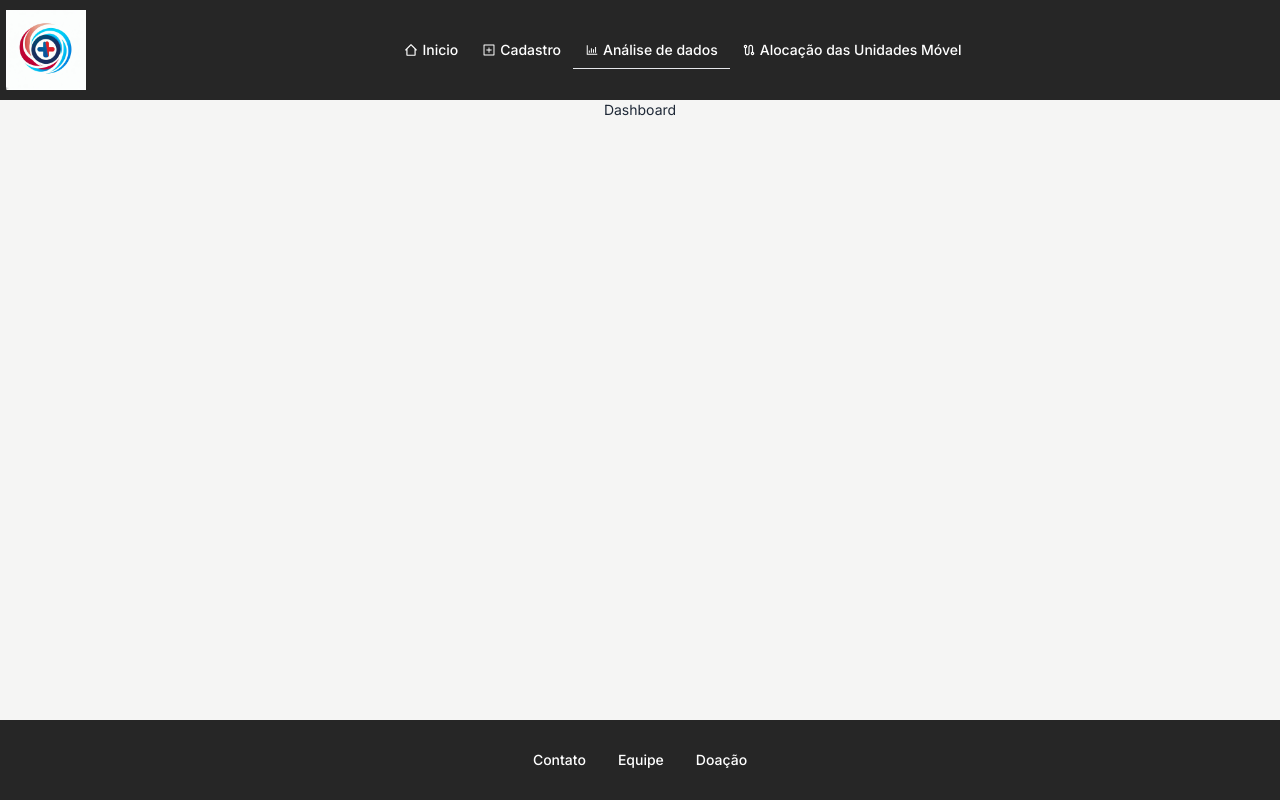
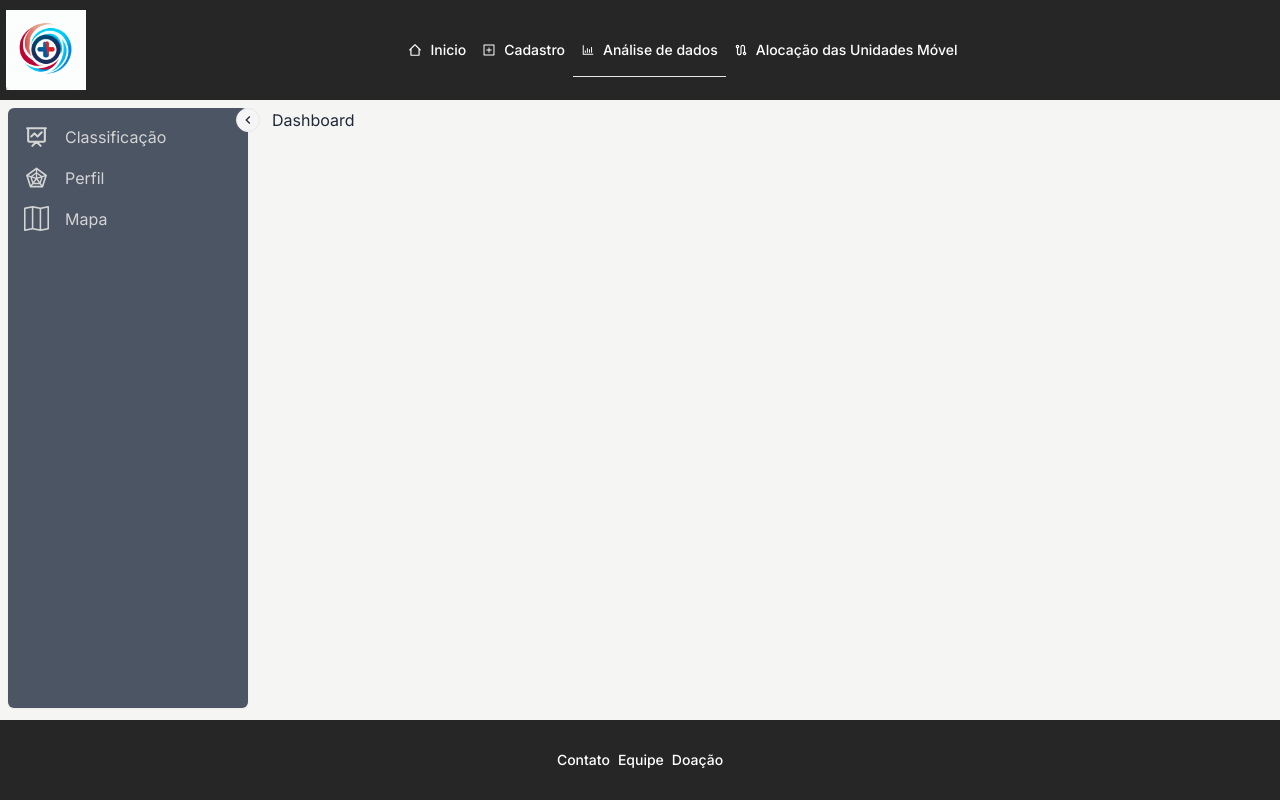
Before and after one commit to silva-fabiofreitas/frontend-gbm, a Next.js app: page /dashboard in a window 1280 px wide. Built offline with nearby package versions, Linux system fonts and the light colour scheme.

Commit message:
feat: Adicionar sidebar

```diff
--- a/src/app/dashboard/page.jsx
+++ b/src/app/dashboard/page.jsx
@@ -1,11 +1,14 @@
 import PageWrapper from "@/components/template/Wrapper";
-export default function Dashboard(props) {
-    const style = props.style
+import Sidebar from "@/components/sidebar/Sidebar";
+import { MdOutlineKeyboardArrowLeft } from "react-icons/md";
+
+export default function Dashboard() {
     return (
         <PageWrapper>
-            <div className={`footer flex items-center justify-center ${style}`}>
-                {props.children}
-                Dashboard
+            <div className={`flex m-2 gap-6`}>
+                    <Sidebar className={'flex w-60 rounded-md shadow-sm bg-gray-600 h-[calc(100vh_-_200px)]'}/>
+
+                <div className="">Dashboard</div>
             </div>
         </PageWrapper>
     )
--- a/src/app/globals.css
+++ b/src/app/globals.css
@@ -53,3 +53,20 @@ footer.footer {
   height: 100vh;
   background-color: #f5f5f5;
 }
+
+.btn-sidebar {
+  position: absolute;
+  right: 0;
+  top: 0;
+  border: none;
+  background-color: #f5f5f5;
+  width: 1.5rem;
+  height: 1.5rem;
+  border: 1px solid #e5e7eb;
+  border-radius: 50%;
+  display: flex;
+  align-items: center;
+  justify-content: center;
+  cursor: pointer;
+  transform: translateX(50%);
+}
--- a/src/app/layout.js
+++ b/src/app/layout.js
@@ -35,13 +35,13 @@ export default function RootLayout({ children }) {
       <div className='app'>
                 <Logo style='bg-neutral-800'></Logo>
                 <Header style='bg-neutral-800'>
-                    <Nave links={linksHeader} className='flex bg-neutral-800'></Nave>
+                    <Nave links={linksHeader} className='flex bg-neutral-800' classNameLink='relative text-white hover:bg-gray-700 hover:text-white rounded-md px-1 py-2 text-sm font-medium'></Nave>
                 </Header>
                 <Main style='bg-stone-100 overflow-y-auto'>
                   {children}
                 </Main>
                 <Footer style='bg-neutral-800 flex'>
-                    <Nave className='bg-neutral-800 flex' links={linksFooter}></Nave>
+                    <Nave className='bg-neutral-800 flex' links={linksFooter} classNameLink='relative text-white hover:bg-gray-700 hover:text-white rounded-md py-2 text-sm font-medium'></Nave>
                 </Footer>
             </div>
 
--- a/src/components/register/Table_.jsx
+++ b/src/components/register/Table_.jsx
@@ -1,27 +1,19 @@
 'use client'
 import { FiEdit, FiTrash } from 'react-icons/fi'
-import { useRouter } from 'next/navigation'
 import _Form from './_Form'
-import { motion, AnimatePresence } from 'framer-motion'
+import { motion, AnimatePresence, delay } from 'framer-motion'
+import { use, useState } from 'react'
 
 export default function Table(props) {
-    const router = useRouter()
     const data = props.data
     const columns = props.columns
 
-    const {editRegister ,openDeleteRegister} = props
+    const { editRegister, openDeleteRegister } = props
 
     function renderRow() {
         return data?.map((value, index) => (
 
-            <motion.tr
-                initial={{opacity: 0}}
-                animate={{opacity: 1}}
-                exit={{ opacity: 0 }}
-                transition={{
-                    opacity:{ duration:0.3 },
-                }}
-                layout
+            <tr
                 key={value.id} className="hover hover:bg-sky-600">
                 <th>{index}</th>
                 <td>{value.address.state}</td>
@@ -39,7 +31,7 @@ export default function Table(props) {
                     <FiEdit className='transition hover:text-sky-800 hover:scale-125 ease-in-out duration-300' onClick={() => editRegister(value)} cursor='pointer' size={20} />
                     <FiTrash className='transition hover:duration-600 hover:text-orange-800 hover:scale-125 ease-in-out duration-300' onClick={() => openDeleteRegister(value)} cursor='pointer' size={20} />
                 </td>
-            </motion.tr>
+            </tr>
 
         ))
     }
@@ -49,11 +41,12 @@ export default function Table(props) {
             <th key={index} className={columns.className}>{columns.name}</th>
         ))
     }
+    const [show, setShow] = useState(true)
 
     return (
         <>
             <div className="flex overflow-x-auto overflow-y-hidden justify-center">
-                <table className="table w-11/12">
+                <table className="table w-11/12 overflow-y-hidden">
                     {/* head */}
                     <thead>
                         <tr>
@@ -61,13 +54,17 @@ export default function Table(props) {
                             {renderCol()}
                         </tr>
                     </thead>
-                    <tbody>
+                    <motion.tbody
+                        layout
+                    >
                         <AnimatePresence>
                             {renderRow()}
+
                         </AnimatePresence>
-                    </tbody>
+                    </motion.tbody>
                 </table>
             </div>
+
         </>
     )
 }
--- /dev/null
+++ b/src/components/sidebar/Sidebar.jsx
@@ -0,0 +1,40 @@
+'use client'
+import { useState } from "react";
+import Nav from "../template/Nave"
+import { motion, AnimatePresence } from 'framer-motion'
+
+import { AiOutlineRadarChart } from 'react-icons/ai'
+import { BsMap } from 'react-icons/bs'
+import { HiOutlinePresentationChartLine } from 'react-icons/hi'
+import { MdOutlineKeyboardArrowLeft } from "react-icons/md";
+
+
+export default function Sidebar(props) {
+    const [toggle, setToggle] = useState(false)
+
+    const handleToggle = () => {
+        setToggle((prev) => !prev)
+    }
+
+    const linksHeader = [
+        { name: 'Classificação', path: '#', icon: <HiOutlinePresentationChartLine size={25} /> },
+        { name: 'Perfil', path: '#', icon: <AiOutlineRadarChart size={25} /> },
+        { name: 'Mapa', path: '#', icon: <BsMap size={25} /> },
+    ]
+    return (
+        <>
+            <div className="relative">
+                <button onClick={handleToggle} className="btn-sidebar" ><MdOutlineKeyboardArrowLeft /></button>
+                <aside className={`${props.className} transition-all ${toggle && '!w-16'}`} >
+                    <Nav
+                        links={linksHeader}
+                        className='flex flex-col gap-4 p-4' classNameLink={'text-neutral-300 pr-4'}
+                        toggle={toggle}
+                    />
+                    {props.children}
+                </aside>
+
+            </div>
+        </>
+    )
+}
--- a/src/components/template/Nave.jsx
+++ b/src/components/template/Nave.jsx
@@ -5,6 +5,7 @@ import { useSelectedLayoutSegment } from 'next/navigation'
 
 export default function Nav(props) {
     const className = props.className
+    const classNameLink = props.classNameLink
     const links = props.links
     const activeSegment = useSelectedLayoutSegment()
 
@@ -13,16 +14,17 @@ export default function Nav(props) {
             <Link
                 key={name}
                 href={path}
-                className={`relative text-white hover:bg-gray-700 hover:text-white rounded-md px-3 py-2 text-sm font-medium`}
+                className={classNameLink}
             >
                 {activeSegment == path && (
-                <motion.span
-                layoutId="underline"
-                 className="absolute left-0 top-full block h-[1px] w-full bg-gray-200" />) }
-                <span className="flex gap-1 items-center">
-                    {icon}
-                    {name}
-                </span>
+                    <motion.span
+                        layoutId="underline"
+                        className="absolute left-0 top-full block h-[1px] w-full bg-gray-200" />)}
+                <div className="flex">
+                    <span className={`flex items-center ${classNameLink}`}>{icon}</span>
+                    <span className={`flex items-center ${classNameLink} ${props.toggle && 'hidden'}`}>{name}</span>
+                </div>
+
             </Link>
         ))
     }
```
